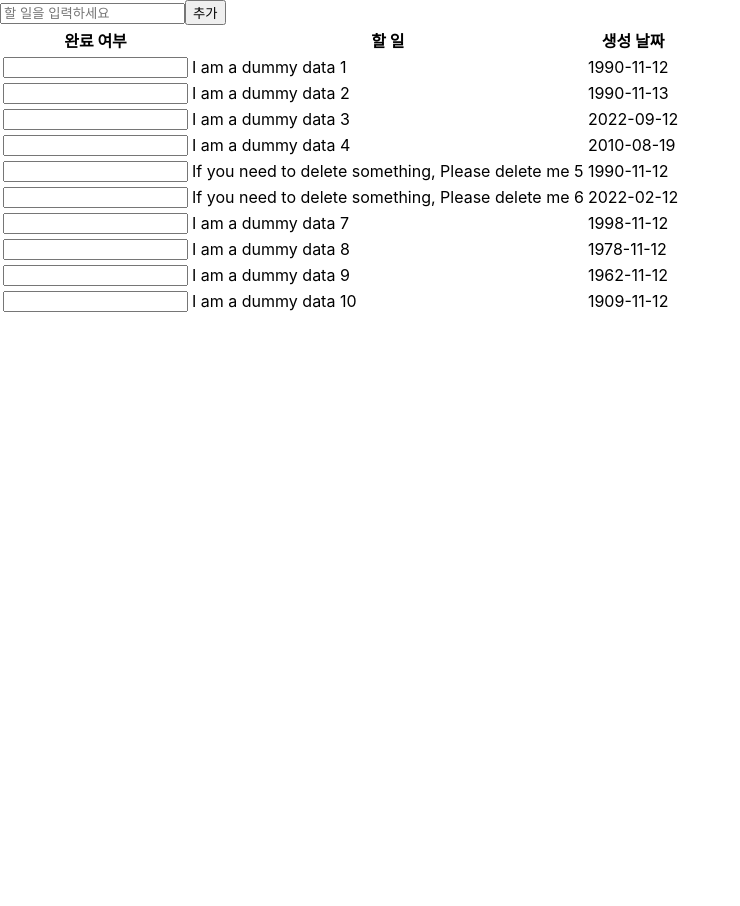
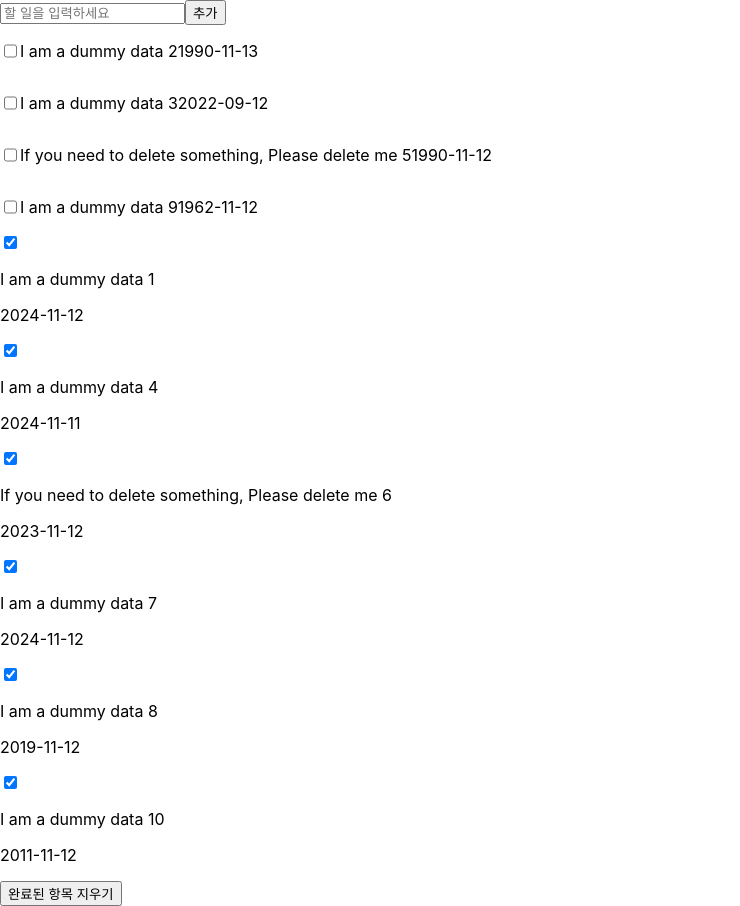
Before and after one commit to KDT-PWA-Class-One-Group/jest-to-do-list, a React (Create React App) app: page / in a window 1280 px wide. Shown: the whole page, without its empty margins (0-740 px from the left). Before the commit the page ends 800 px from the top, so only its background shows below. Built offline with nearby package versions, Linux system fonts and the light colour scheme.

Commit message:
fix | merge 후 컨테이너 제작중

```diff
--- a/src/App.js
+++ b/src/App.js
@@ -1,38 +1,21 @@
-import React from 'react';
-import Input from './components/Input';
-import useTodos from './hooks/useTodos';
+import React, { useState } from "react";
+
+import database from "./data/data.json";
+
+// components
+import Input from "./components/Input";
+import useTodos from "./hooks/useTodos";
+import { OutputNoneCheckedSection } from "./components/output_none_checked_section.component";
+import CheckedList from "./components/checkedItem";
 
 const App = () => {
-  const [todos, handleNewTodo, handleCheckboxToggle] = useTodos();
-  console.log(todos);
+  const [todos, handleNewTodo, handleCheckboxToggle, setTodos] = useTodos();
 
   return (
     <div className="App">
       <Input onSubmit={handleNewTodo} />
-      <table>
-        <thead>
-          <tr>
-            <th>완료 여부</th>
-            <th>할 일</th>
-            <th>생성 날짜</th>
-          </tr>
-        </thead>
-        <tbody>
-          {todos.map((todo) => (
-            <tr key={todo.id}>
-              <td>
-                <input
-                  type="checked"
-                  checked={todo.checked}
-                  onChange={() => handleCheckboxToggle(todo.id)}
-                />
-              </td>
-              <td>{todo.title}</td>
-              <td>{todo.created_at}</td>
-            </tr>
-          ))}
-        </tbody>
-      </table>
+      <OutputNoneCheckedSection todos={todos} setTodos={setTodos} />
+      <CheckedList data={todos} changeData={handleNewTodo} />
     </div>
   );
 };
--- a/src/checked/checkedItem.jsx
+++ b/src/components/checkedItem.jsx
@@ -12,7 +12,7 @@ const CheckedItem = ({item, onChangeCheck}) => {
   <div id={item.id}>
     <input type="checkbox" checked={isChecked} onChange={handleInput}/>
     <p>{item.title}</p>
-    <p>{item.update_at}</p>
+    <p>{item.updated_at}</p>
   </div>);
 }
 
@@ -40,7 +40,7 @@ const CheckedList = ({data, changeData}) => {
       return(<CheckedItem key={item.id} item={item} onChangeCheck={() => toggleCheckbox(item.id)}/>)
       })
     }
-      <button onClick={handleButton} />
+      <button onClick={handleButton}>완료된 항목 지우기</button>
     </>
     );
 }
--- a/src/components/list_item.component.js
+++ b/src/components/list_item.component.js
@@ -1,14 +1,15 @@
 export const ListedItem = ({ todo, callback }) => {
-
-
-
-
-
   return (
     <div style={{ display: "flex" }}>
-      <input type="checkbox" checked={todo.check} onChange={() => {callback()}}></input>
+      <input
+        type="checkbox"
+        checked={todo.checked}
+        onChange={() => {
+          callback();
+        }}
+      ></input>
       <p>{todo.title}</p>
-      <p>{todo.create_at}</p>
+      <p>{todo.created_at}</p>
     </div>
   );
 };
--- a/src/components/output_none_checked_section.component.js
+++ b/src/components/output_none_checked_section.component.js
@@ -4,7 +4,7 @@ export const OutputNoneCheckedSection = ({ todos, setTodos }) => {
   return (
     <>
       {todos
-        .filter((value) => !value.check)
+        .filter((value) => !value.checked)
         .map((value, idx) => (
           <ListedItem
             key={idx}
@@ -24,8 +24,10 @@ export const clickCheckBoxCallback = (id, setTodos) => {
     const newArr = [...rev];
     const findItem = newArr.find((value) => value.id === id);
 
-    findItem.check = !findItem.check;
-    findItem.update_at = new Date().toISOString();
+    findItem.checked = !findItem.checked;
+    findItem.updated_at = new Date().toISOString();
+
+    console.dir(newArr);
 
     return newArr;
   });
--- a/src/hooks/useTodos.js
+++ b/src/hooks/useTodos.js
@@ -1,5 +1,5 @@
-import { useState } from 'react';
-import data from '../data/data.json';
+import { useState } from "react";
+import data from "../data/data.json";
 
 /**
  * 할 일 목록 상태 및 관리 함수들을 제공합니다.
@@ -13,10 +13,7 @@ export default () => {
    * @param {Object} newTodo - 추가할 할 일 객체
    */
   const handleNewTodo = (newTodo) => {
-    setTodos((prevTodos) => [
-      ...prevTodos,
-      { ...newTodo, id: Date.now() },
-    ]);
+    setTodos((prevTodos) => [...prevTodos, { ...newTodo, id: Date.now() }]);
   };
 
   /**
@@ -31,5 +28,5 @@ export default () => {
     );
   };
 
-  return [todos, handleNewTodo, handleCheckboxToggle];
+  return [todos, handleNewTodo, handleCheckboxToggle, setTodos];
 };
```
Also changed, not shown: src/checked/plugin.js (deleted, +0 -23 lines), 2 other files (tests, documents, lock files or other folders).
